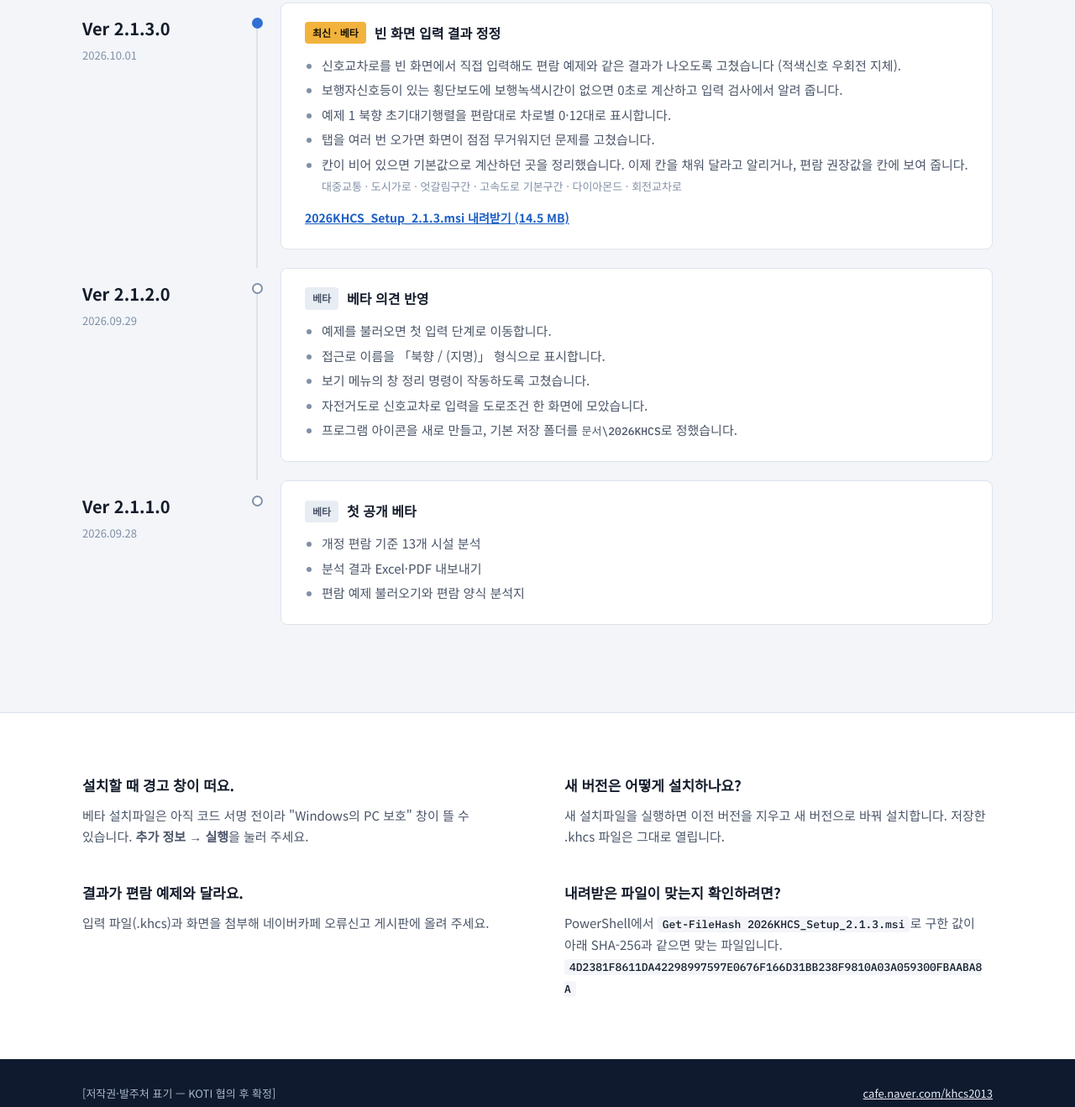
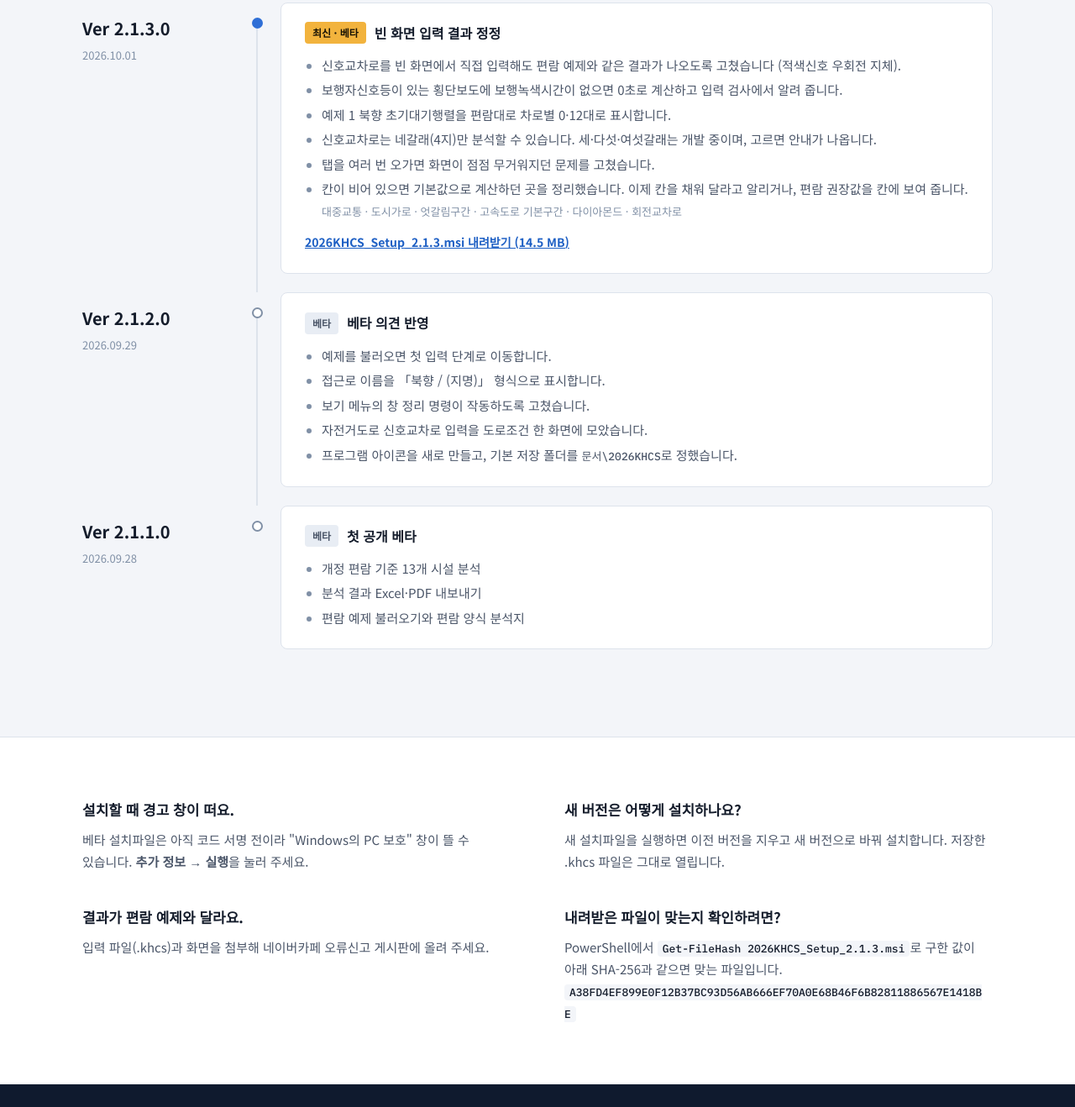
Before and after one commit to StrongVibration/KHCS-Home, a plain HTML site: page index.html in a window 1280 px wide. Shown: the part 839-2157 px from the top of the page at 84% size. Drawn offline with Linux system fonts and the light colour scheme.

Commit message:
2.1.3 설치파일 교체 — 신호교차로 3·5·6갈래 개발 중 안내(patch371) 포함 · 체크섬 갱신
Co-Authored-By: Claude Opus 5.5 <noreply@anthropic.com>

```diff
--- a/index.html
+++ b/index.html
@@ -165,6 +165,7 @@ footer a { color: var(--on-navy); }
             <li>신호교차로를 빈 화면에서 직접 입력해도 편람 예제와 같은 결과가 나오도록 고쳤습니다 (적색신호 우회전 지체).</li>
             <li>보행자신호등이 있는 횡단보도에 보행녹색시간이 없으면 0초로 계산하고 입력 검사에서 알려 줍니다.</li>
             <li>예제 1 북향 초기대기행렬을 편람대로 차로별 0·12대로 표시합니다.</li>
+            <li>신호교차로는 네갈래(4지)만 분석할 수 있습니다. 세·다섯·여섯갈래는 개발 중이며, 고르면 안내가 나옵니다.</li>
             <li>탭을 여러 번 오가면 화면이 점점 무거워지던 문제를 고쳤습니다.</li>
             <li>칸이 비어 있으면 기본값으로 계산하던 곳을 정리했습니다. 이제 칸을 채워 달라고 알리거나, 편람 권장값을 칸에 보여 줍니다.<br><span class="facil">대중교통 · 도시가로 · 엇갈림구간 · 고속도로 기본구간 · 다이아몬드 · 회전교차로</span></li>
           </ul>
@@ -218,7 +219,7 @@ footer a { color: var(--on-navy); }
       </div>
       <div>
         <h3>내려받은 파일이 맞는지 확인하려면?</h3>
-        <p>PowerShell에서 <code>Get-FileHash 2026KHCS_Setup_2.1.3.msi</code>로 구한 값이 아래 SHA-256과 같으면 맞는 파일입니다.<br><code>4D2381F8611DA42298997597E0676F166D31BB238F9810A03A059300FBAABA8A</code></p>
+        <p>PowerShell에서 <code>Get-FileHash 2026KHCS_Setup_2.1.3.msi</code>로 구한 값이 아래 SHA-256과 같으면 맞는 파일입니다.<br><code>A38FD4EF899E0F12B37BC93D56AB666EF70A0E68B46F6B82811886567E1418BE</code></p>
       </div>
     </div>
   </div>
```
Also changed, not shown: 1 other file.
